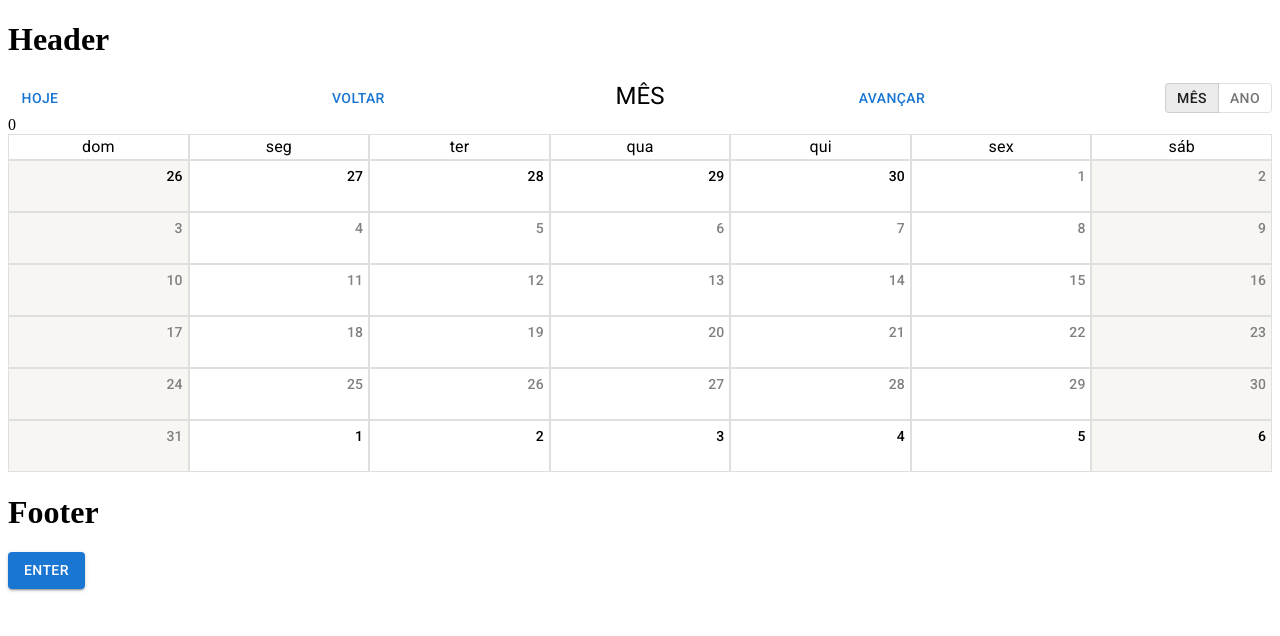
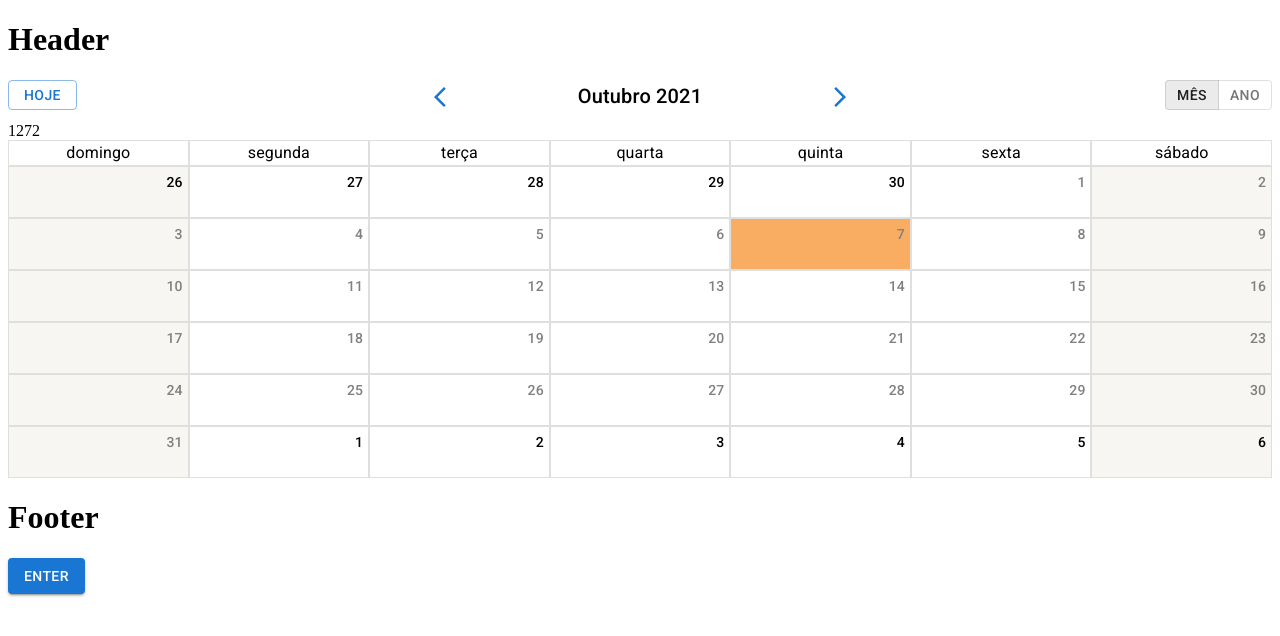
Before and after one commit to allangdc/MaterialCalendar, a React (Create React App) app: page / in a window 1280 px wide. Shown: the top 636 px of the page. Built offline with nearby package versions, Linux system fonts and the light colour scheme.

Commit message:
Monthly calendar implemented

```diff
--- a/package.json
+++ b/package.json
@@ -7,11 +7,13 @@
     "@emotion/react": "^11.4.1",
     "@emotion/styled": "^11.3.0",
     "@material-ui/styles": "^4.11.4",
+    "@mui/icons-material": "^5.0.4",
     "@mui/material": "^5.0.2",
     "@testing-library/jest-dom": "^5.11.4",
     "@testing-library/react": "^11.1.0",
     "@testing-library/user-event": "^12.1.10",
     "@types/jest": "^26.0.15",
+    "@types/lodash": "^4.14.175",
     "@types/node": "^12.0.0",
     "@types/react": "^17.0.0",
     "@types/react-dom": "^17.0.0",
--- a/src/App.tsx
+++ b/src/App.tsx
@@ -9,7 +9,7 @@ import Calendar from "./components/calendar";
 const App: React.FC = () => (
   <div>
     <h1>Header</h1>
-    <Calendar />
+    <Calendar language="pt-BR" />
     <h1>Footer</h1>
     <Button variant="contained">Enter</Button>
   </div>
--- a/src/components/calendar/cells/index.tsx
+++ b/src/components/calendar/cells/index.tsx
@@ -1,6 +1,6 @@
-import React, { ReactChildren, useContext } from "react";
+import React, { ReactChildren } from "react";
 import { Grid, Typography } from "@mui/material";
-import { CalendarContext } from "..";
+import { isSameDay, startOfToday } from "date-fns";
 
 interface Props {
   id?: string;
@@ -10,9 +10,12 @@ interface Props {
 
 const Cells: React.FC<Props> = (props: Props) => {
   const { children, day } = props;
-  const { currentDate } = useContext(CalendarContext);
+  const currentDate = startOfToday();
 
   const colorCells = (): string | undefined => {
+    if (isSameDay(day, currentDate)) {
+      return "#F8AD63";
+    }
     if (day.getDay() === 0 || day.getDay() === 6) {
       return "#F7F6F3";
     }
--- a/src/components/calendar/header.tsx
+++ /dev/null
@@ -1,59 +0,0 @@
-import React from "react";
-import {
-  Button,
-  Grid,
-  ToggleButton,
-  ToggleButtonGroup,
-  Typography,
-} from "@mui/material";
-
-interface Props {
-  id?: string;
-}
-
-const Header: React.FC<Props> = (props: Props) => {
-  const { id } = props;
-
-  return (
-    <Grid container id={id}>
-      <Grid item xs={3}>
-        <Button>Hoje</Button>
-      </Grid>
-      <Grid item xs={6}>
-        <Control />
-      </Grid>
-      <Grid
-        item
-        xs={3}
-        style={{
-          display: "flex",
-          justifyContent: "flex-end",
-          alignItems: "center",
-        }}
-      >
-        <ToggleButtonGroup value="month" style={{ height: 30 }}>
-          <ToggleButton value="month">Mês</ToggleButton>
-          <ToggleButton value="year">Ano</ToggleButton>
-        </ToggleButtonGroup>
-      </Grid>
-    </Grid>
-  );
-};
-
-const Control: React.FC = () => (
-  <Grid container>
-    <Grid item xs={2}>
-      <Button>Voltar</Button>
-    </Grid>
-    <Grid item xs>
-      <Typography variant="h5" align="center">
-        MÊS
-      </Typography>
-    </Grid>
-    <Grid item xs={2}>
-      <Button>Avançar</Button>
-    </Grid>
-  </Grid>
-);
-
-export default Header;
--- /dev/null
+++ b/src/components/calendar/header/ToggleCalendarFormat.tsx
@@ -0,0 +1,36 @@
+import { ToggleButton, ToggleButtonGroup } from "@mui/material";
+import React, { useContext } from "react";
+import { CalendarContext, CalendarFormat } from "..";
+
+const ToggleCalendarFormat: React.FC = () => {
+  const { formatCal, setFormatCal } = useContext(CalendarContext);
+
+  const handleFormat = (
+    event: React.MouseEvent<HTMLElement>,
+    newFormat: CalendarFormat
+  ) => {
+    setFormatCal(newFormat);
+  };
+
+  return (
+    <div
+      style={{
+        display: "flex",
+        justifyContent: "flex-end",
+        alignItems: "center",
+      }}
+    >
+      <ToggleButtonGroup
+        value={formatCal}
+        onChange={handleFormat}
+        exclusive
+        style={{ height: 30 }}
+      >
+        <ToggleButton value={CalendarFormat.MONTHLY}>Mês</ToggleButton>
+        <ToggleButton value={CalendarFormat.YEARLY}>Ano</ToggleButton>
+      </ToggleButtonGroup>
+    </div>
+  );
+};
+
+export default ToggleCalendarFormat;
--- /dev/null
+++ b/src/components/calendar/header/control.tsx
@@ -0,0 +1,74 @@
+import React, { useContext, useEffect, useState } from "react";
+import { Grid, IconButton, Typography } from "@mui/material";
+import ArrowBackIosNewIcon from "@mui/icons-material/ArrowBackIosNew";
+import ArrowForwardIosIcon from "@mui/icons-material/ArrowForwardIos";
+import { addMonths, addYears, format, subMonths } from "date-fns";
+import subYears from "date-fns/subYears";
+import { CalendarContext, CalendarFormat } from "..";
+import { useStyles } from "../style";
+import { pt } from "date-fns/locale";
+import * as _ from "lodash";
+
+const Control: React.FC = () => {
+  const { currentDate, setCurrDate, formatCal } = useContext(CalendarContext);
+  const [headerTitle, setHeaderTitle] = useState<string>();
+  const classes = useStyles();
+
+  useEffect(() => {
+    if (formatCal === CalendarFormat.MONTHLY) {
+      setHeaderTitle(
+        _.capitalize(format(currentDate, "LLLL yyyy", { locale: pt }))
+      );
+    } else {
+      setHeaderTitle(currentDate.getFullYear().toString());
+    }
+  }, [currentDate, formatCal]);
+
+  const GoBack = (): void => {
+    if (formatCal === CalendarFormat.MONTHLY) {
+      setCurrDate(subMonths(currentDate, 1));
+    } else {
+      setCurrDate(subYears(currentDate, 1));
+    }
+  };
+
+  const GoForward = (): void => {
+    if (formatCal === CalendarFormat.MONTHLY) {
+      setCurrDate(addMonths(currentDate, 1));
+    } else {
+      setCurrDate(addYears(currentDate, 1));
+    }
+  };
+
+  return (
+    <Grid container>
+      <Grid item xs className={classes.header_back_button}>
+        <IconButton
+          color="primary"
+          size="small"
+          aria-label="back the date for calrndar"
+          onClick={GoBack}
+        >
+          <ArrowBackIosNewIcon />
+        </IconButton>
+      </Grid>
+      <Grid item xs={7}>
+        <Typography variant="h6" align="center">
+          {headerTitle}
+        </Typography>
+      </Grid>
+      <Grid item xs className={classes.header_foward_button}>
+        <IconButton
+          color="primary"
+          size="small"
+          aria-label="forward the date for calendar"
+          onClick={GoForward}
+        >
+          <ArrowForwardIosIcon />
+        </IconButton>
+      </Grid>
+    </Grid>
+  );
+};
+
+export default Control;
--- /dev/null
+++ b/src/components/calendar/header/index.tsx
@@ -0,0 +1,67 @@
+import React, { useContext } from "react";
+import { Button, Grid } from "@mui/material";
+import { CalendarContext } from "..";
+import Control from "./control";
+import ToggleCalendarFormat from "./ToggleCalendarFormat";
+import { startOfToday } from "date-fns";
+
+interface Props {
+  id?: string;
+}
+
+const Header: React.FC<Props> = (props: Props) => {
+  const { id } = props;
+  const { width } = useContext(CalendarContext);
+
+  return (
+    <Grid container spacing={1} id={id}>
+      {width && width > 450 ? <NormalHeader /> : <MobileHeader />}
+    </Grid>
+  );
+};
+
+const TodayButton: React.FC = () => {
+  const { setCurrDate } = useContext(CalendarContext);
+
+  const handleClick = (): void => {
+    setCurrDate(startOfToday());
+  };
+
+  return (
+    <Button variant="outlined" onClick={handleClick} style={{ height: 30 }}>
+      Hoje
+    </Button>
+  );
+};
+
+const NormalHeader: React.FC = () => (
+  <>
+    <Grid item xs>
+      <TodayButton />
+    </Grid>
+    <Grid item xs />
+    <Grid item xs={6}>
+      <Control />
+    </Grid>
+    <Grid item xs />
+    <Grid item xs>
+      <ToggleCalendarFormat />
+    </Grid>
+  </>
+);
+
+const MobileHeader: React.FC = () => (
+  <>
+    <Grid item xs={12}>
+      <Control />
+    </Grid>
+    <Grid item xs>
+      <TodayButton />
+    </Grid>
+    <Grid item xs>
+      <ToggleCalendarFormat />
+    </Grid>
+  </>
+);
+
+export default Header;
--- a/src/components/calendar/index.tsx
+++ b/src/components/calendar/index.tsx
@@ -1,39 +1,77 @@
 /* eslint-disable @typescript-eslint/no-empty-function */
-import React, { createContext, useState } from "react";
+import { Grid } from "@mui/material";
+import React, { createContext, useEffect, useRef, useState } from "react";
 import Header from "./header";
 import Monthly from "./monthly";
+
+export enum CalendarFormat {
+  MONTHLY,
+  YEARLY,
+}
 
 interface ICalendarContext {
   currentDate: Date;
   setCurrDate: React.Dispatch<React.SetStateAction<Date>>;
+  width: number | undefined;
+  setFormatCal: React.Dispatch<React.SetStateAction<CalendarFormat>>;
+  formatCal: CalendarFormat;
+  language: string;
 }
 
 const initialContext: ICalendarContext = {
   currentDate: new Date(),
   setCurrDate: () => {},
+  width: undefined,
+  setFormatCal: () => {},
+  formatCal: CalendarFormat.MONTHLY,
+  language: "",
 };
 
 export const CalendarContext = createContext<ICalendarContext>(initialContext);
 
 interface Props {
   id?: string;
+  language: string;
 }
 
 const Calendar: React.FC<Props> = (props: Props) => {
-  const { id } = props;
+  const { id, language } = props;
+  const ref = useRef<HTMLDivElement>(null);
   const [currDate, setCurrDate] = useState<Date>(new Date());
+  const [width, setWidth] = useState<number | undefined>(undefined);
+  const [formatCal, setFormatCal] = useState<CalendarFormat>(
+    CalendarFormat.MONTHLY
+  );
+
   const calendarContext: ICalendarContext = {
     currentDate: currDate,
     setCurrDate: setCurrDate,
+    width,
+    setFormatCal,
+    formatCal,
+    language,
   };
 
+  const handleResize = () => {
+    setWidth(ref.current?.clientWidth);
+  };
+
+  useEffect(() => {
+    window.addEventListener("resize", handleResize, false);
+    handleResize();
+  });
+
   return (
-    <div id={id}>
-      <CalendarContext.Provider value={calendarContext}>
-        <Header />
-        <Monthly id={"monthly"} currentDate={currDate} language="pt-BR" />
-      </CalendarContext.Provider>
-    </div>
+    <CalendarContext.Provider value={calendarContext}>
+      <Grid container spacing={1} id={id} ref={ref}>
+        <Grid item xs={12}>
+          <Header />
+        </Grid>
+        <Grid item xs={12}>
+          <Monthly id={"monthly"} />
+        </Grid>
+      </Grid>
+    </CalendarContext.Provider>
   );
 };
 
--- a/src/components/calendar/monthly.tsx
+++ b/src/components/calendar/monthly.tsx
@@ -1,5 +1,5 @@
 /* eslint-disable react/jsx-key */
-import React, { useEffect, useRef, useState } from "react";
+import React, { useContext } from "react";
 import { Typography } from "@mui/material";
 import Table from "./table";
 import {
@@ -11,25 +11,15 @@ import {
 } from "date-fns";
 import { differenceInDays, endOfWeek } from "date-fns/esm";
 import Cells from "./cells";
+import { CalendarContext } from ".";
 
 interface Props {
   id?: string;
-  currentDate: Date;
-  language: string;
 }
 
 const Monthly: React.FC<Props> = (props: Props) => {
-  const { id, currentDate, language } = props;
-  const [width, setWidth] = useState<number | undefined>(0);
-  const ref = useRef<HTMLDivElement>(null);
-
-  const handleResize = () => {
-    setWidth(ref.current?.clientWidth);
-  };
-
-  useEffect(() => {
-    window.addEventListener("resize", handleResize, false);
-  });
+  const { id } = props;
+  const { currentDate, width, language } = useContext(CalendarContext);
 
   const getDays = () => {
     const data = new Array<Date>();
@@ -73,7 +63,7 @@ const Monthly: React.FC<Props> = (props: Props) => {
   const dataArray = getDays().map((item) => <Cells day={item} />);
 
   return (
-    <div ref={ref}>
+    <div>
       {width}
       <Table
         id={id}
--- a/src/components/calendar/style.ts
+++ b/src/components/calendar/style.ts
@@ -10,4 +10,12 @@ export const useStyles = makeStyles({
     border: "solid",
     borderWidth: "0.01px",
   },
+  header_back_button: {
+    display: "flex",
+    justifyContent: "end",
+  },
+  header_foward_button: {
+    display: "flex",
+    justifyContent: "start",
+  },
 });
```
Also changed, not shown: 1 other file (tests, documents, lock files or other folders).
